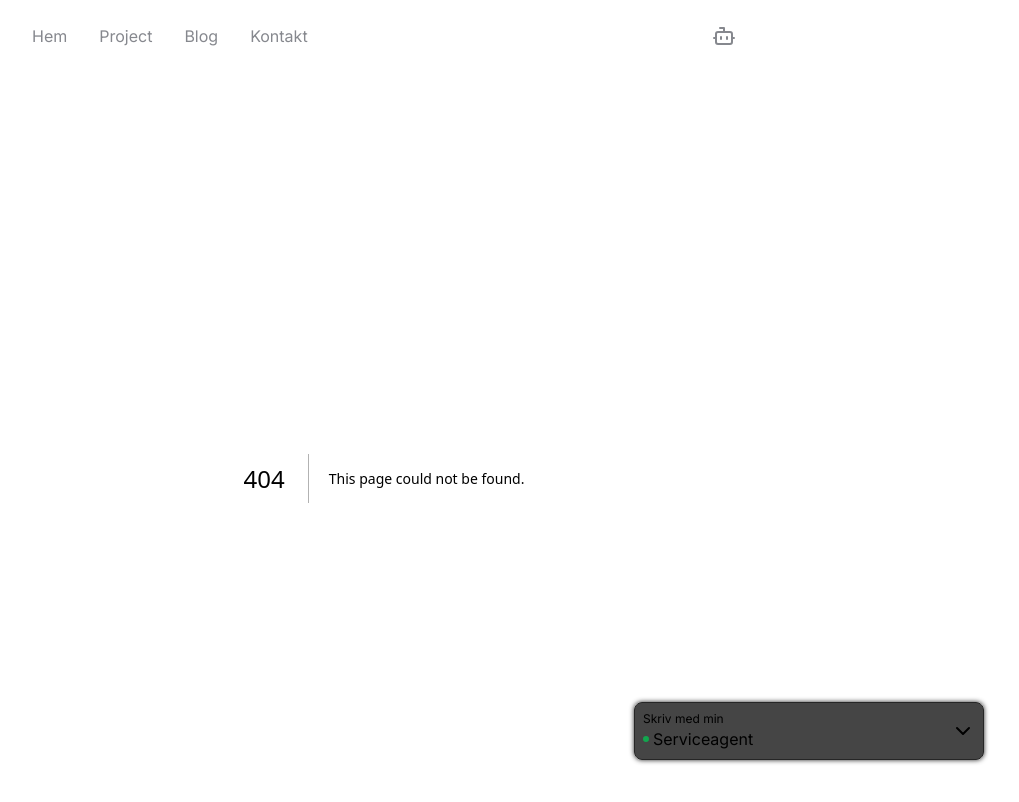
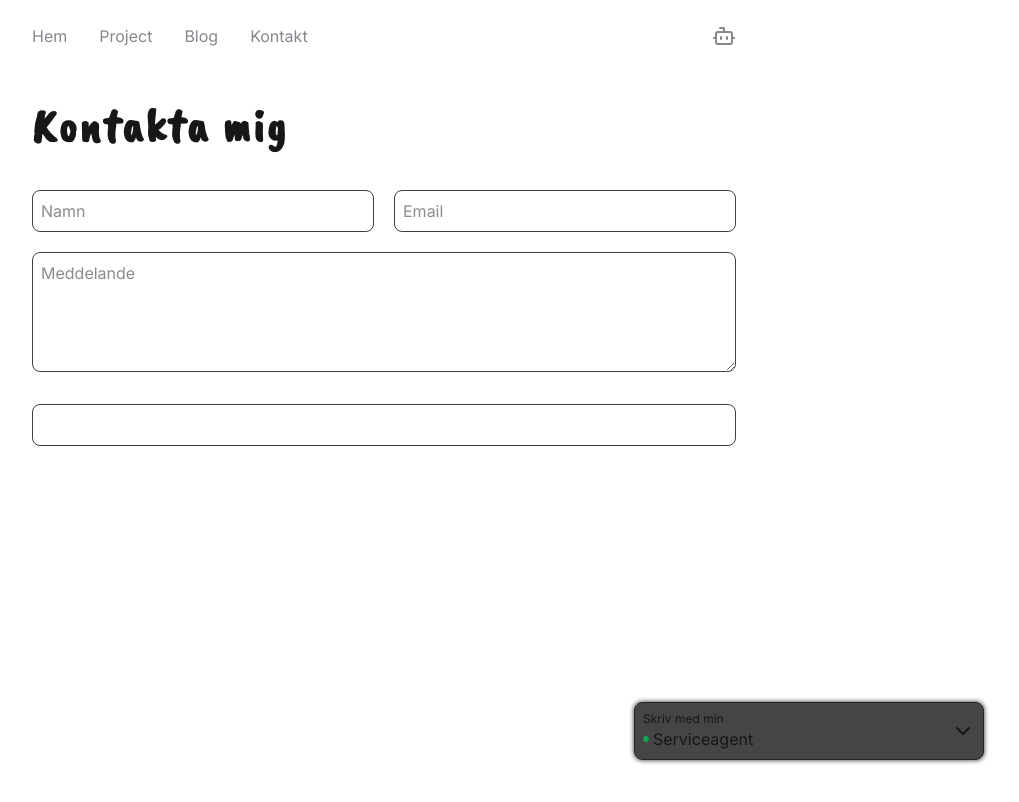
Before and after one commit to ArvidAlund/portfolio, a Next.js app: page /contact in a window 1280 px wide. Before the commit this address had no page. Shown: the top 802 px of the page, without its empty margins (256-1275 px from the left). Built offline with nearby package versions, Linux system fonts and the light colour scheme.

Commit message:
feature: contact form visual and update useState done

```diff
--- /dev/null
+++ b/src/app/contact/page.jsx
@@ -0,0 +1,66 @@
+"use client"
+
+import { SendHorizonal } from "lucide-react";
+import { useEffect, useState } from "react";
+
+export default function Contact() {
+  const [formData, setFormData] = useState({ name: "", email: "", content: "" });
+  const [buttonActive, setButtonActive] = useState(false);
+
+  useEffect(() => {
+    const isActive = formData.name && formData.email && formData.content;
+    setButtonActive(!!isActive);
+  }, [formData]);
+
+  const handleSubmit = (e) => {
+    e.preventDefault();
+    if (!buttonActive) return;
+    console.log("Skickar meddelande:", formData);
+    // Här kan du lägga till fetch till din API-route
+  };
+
+  return (
+    <div className="mx-auto max-w-3xl px-8 py-6 flex justify-between">
+      <main className="grow">
+        <h1 className="text-5xl font-bold font-caveat tracking-wider mb-10">Kontakta mig</h1>
+        <form onSubmit={handleSubmit}>
+          <div className="grid grid-cols-2 gap-5 *:border-neutral-700">
+            <input
+              type="text"
+              placeholder="Namn"
+              value={formData.name}
+              onChange={(e) => setFormData((prev) => ({ ...prev, name: e.target.value }))}
+              className="border p-2 rounded-lg"
+            />
+            <input
+              type="email"
+              placeholder="Email"
+              value={formData.email}
+              onChange={(e) => setFormData((prev) => ({ ...prev, email: e.target.value }))}
+              className="border p-2 rounded-lg"
+            />
+            <textarea
+              placeholder="Meddelande"
+              value={formData.content}
+              className="col-span-2 min-h-[120px] border p-2 rounded-lg"
+              onChange={(e) => setFormData((prev) => ({ ...prev, content: e.target.value }))}
+            />
+          </div>
+          <button
+            type="submit"
+            className={`mt-8 p-2 rounded-lg w-full text-center border border-neutral-700 ${
+              buttonActive ? "bg-white cursor-pointer" : ""
+            }`}
+          >
+            <div className="flex justify-center gap-2">
+              <p className={`${buttonActive ? "text-black" : "text-white"} transition-all duration-200`}>
+                Skicka meddelande
+              </p>
+              <SendHorizonal className={`${buttonActive ? "text-black" : "text-white"} transition-all duration-200`} />
+            </div>
+          </button>
+        </form>
+      </main>
+    </div>
+  );
+}
```
